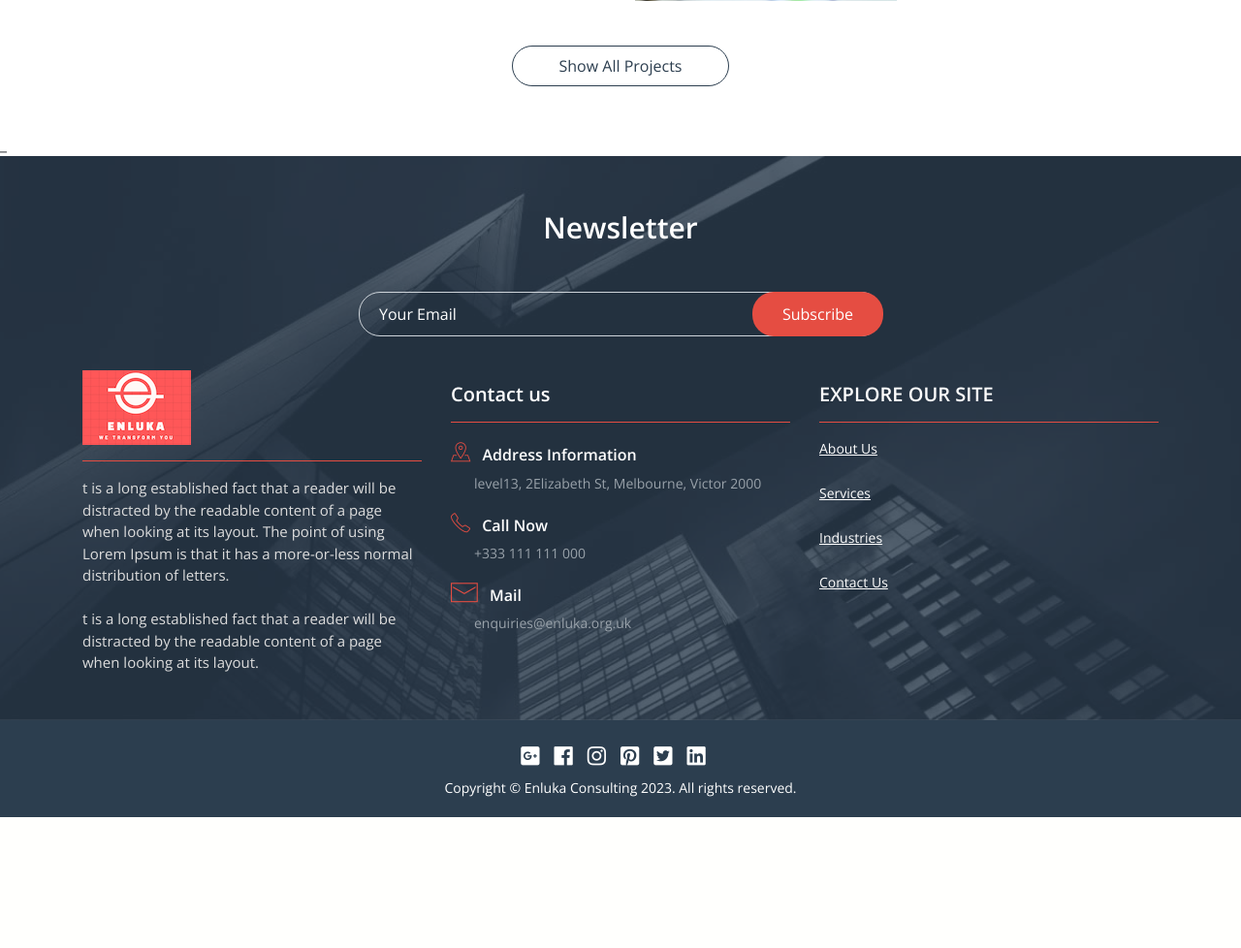
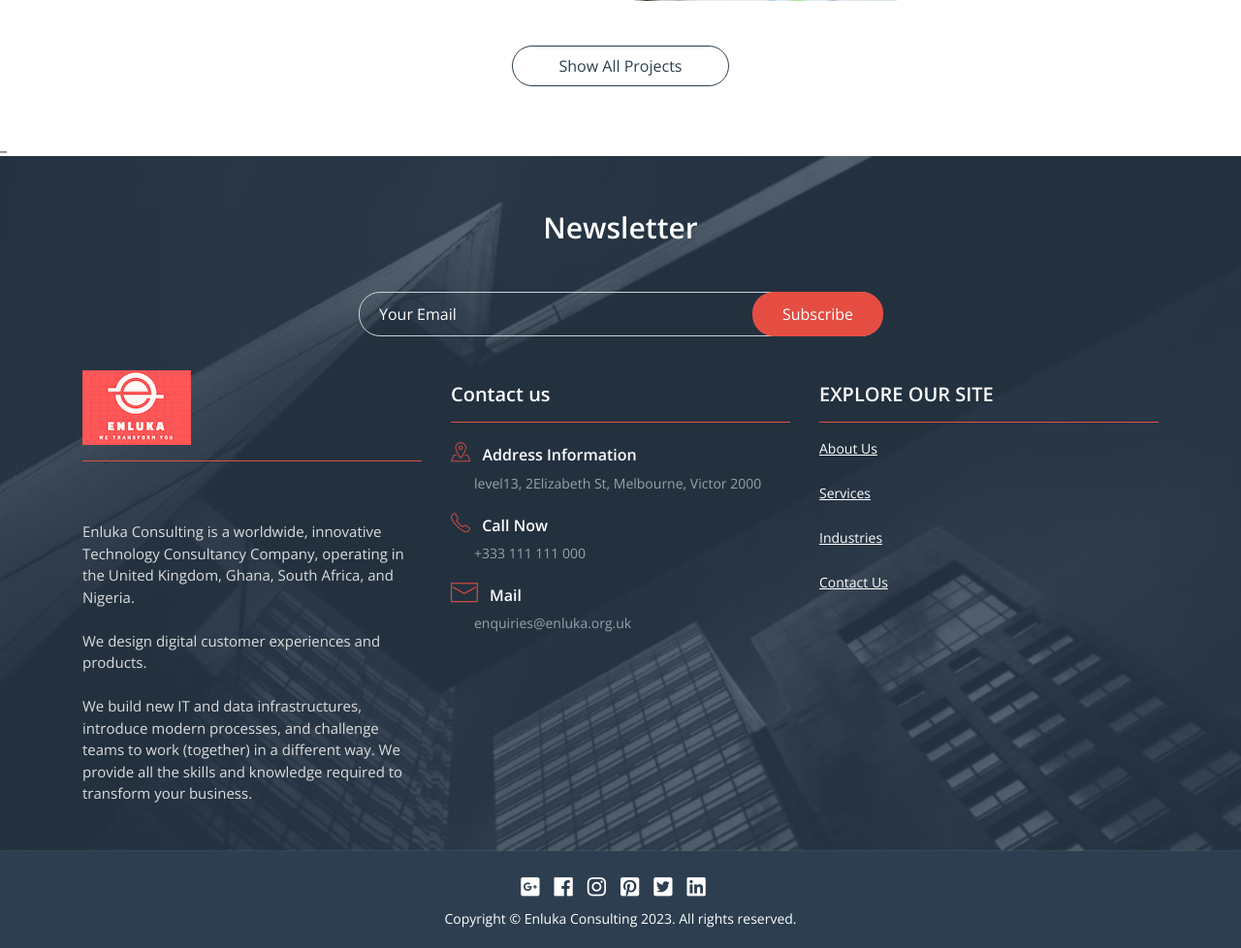
Before and after one commit to tiwiex/enluka_website, a PHP site: page /index.php in a window 1280 px wide. Shown: the part 2537-3515 px from the top of the page at 97% size. Before the commit the page ends 3380 px from the top, so only its background shows below. Run offline with PHP 8.4, Linux system fonts and the light colour scheme; some web fonts are replaced.

Commit message:
Enluka info in the footer

```diff
--- a/includes/footers.php
+++ b/includes/footers.php
@@ -16,9 +16,10 @@ _
             <div class="col-12 col-lg-4 mb-4 mb-lg-0">
                 <a href="#" class="fables-second-border-color border-bottom pb-3 d-block mb-3 mt-minus-13"><img src="assets/custom/images/enluka1.png" alt="fables template"></a>
                 <p class="font-15 fables-third-text-color">
-                    t is a long established fact that a reader will be distracted by the readable content of a page when looking at its layout. The point of using Lorem Ipsum is that it has a more-or-less normal distribution of letters.
+
                     <br><br>
-                    t is a long established fact that a reader will be distracted by the readable content of a page when looking at its layout.
+                    Enluka Consulting is a worldwide, innovative Technology Consultancy Company, operating in the United Kingdom, Ghana, South Africa, and Nigeria. <br><br>
+    We design digital customer experiences and products. <br><br>We build new IT and data infrastructures, introduce modern processes, and challenge teams to work (together) in a different way. We provide all the skills and knowledge required to transform your business.
                 </p>
 
             </div>
```
